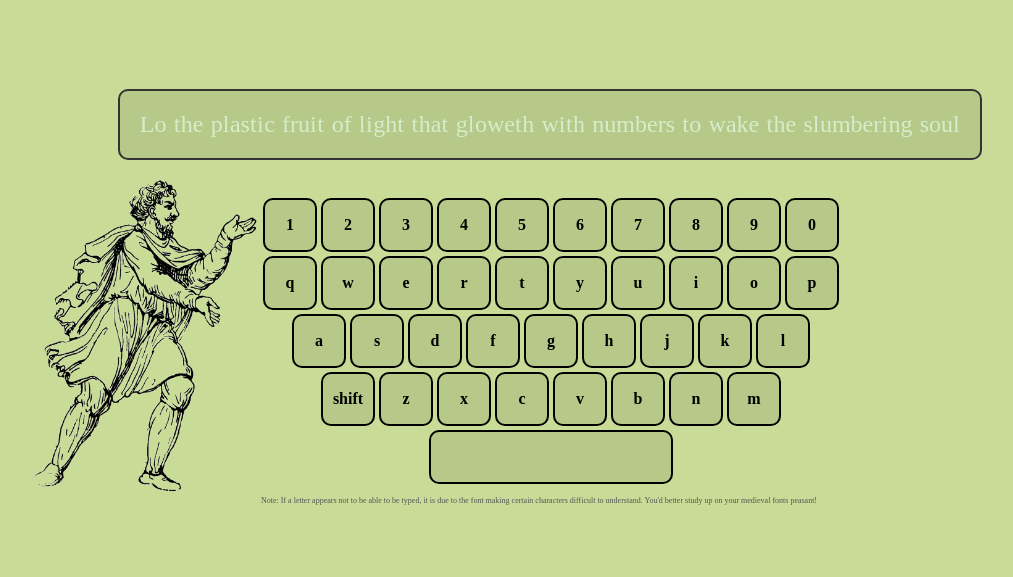
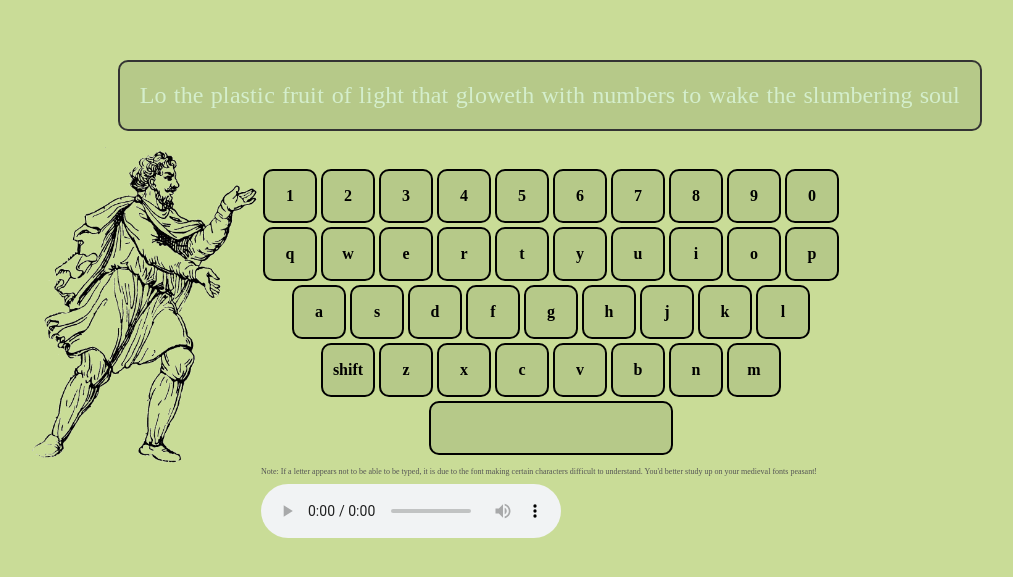
Before and after one commit to devilishclover/MedievalType-, a React (Vite) app: page / in a window 1280 px wide. Shown: the part 109-686 px from the top of the page, without its empty margins (90-1103 px from the left). Built offline with nearby package versions, Linux system fonts and the light colour scheme; a web font is replaced by a local one.

Commit message:
autoplay doesnt work lol oh well

```diff
--- a/src/App.jsx
+++ b/src/App.jsx
@@ -7,14 +7,14 @@ import guyImage from './assets/guy.png'
 function App() {
   return (
     <div className="main">
-      <audio loop autoPlay muted>
-      <source src={medievalMusic} type="audio/mpeg" />
-    </audio>
       <Typingtest />
       <div className='keyboard-container'>
         <img src={guyImage} alt="guy" />
         <Keyboard />
         <p className="note">Note: If a letter appears not to be able to be typed, it is due to the font making certain characters difficult to understand. You'd better study up on your medieval fonts peasant!</p>
+        <audio controls loop>
+      <source src={medievalMusic} type="audio/mpeg" />
+    </audio>
       </div>
 
     </div>
```
